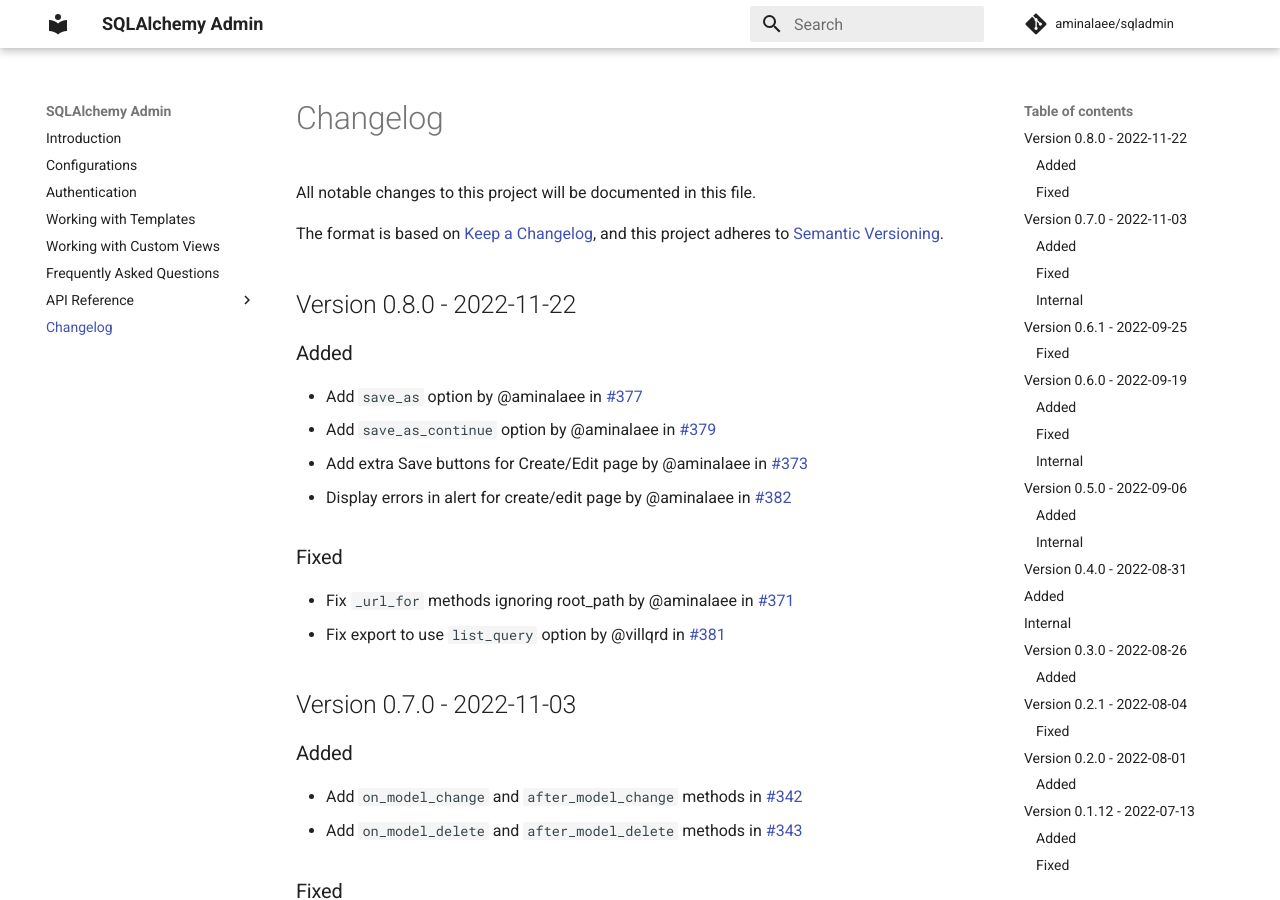
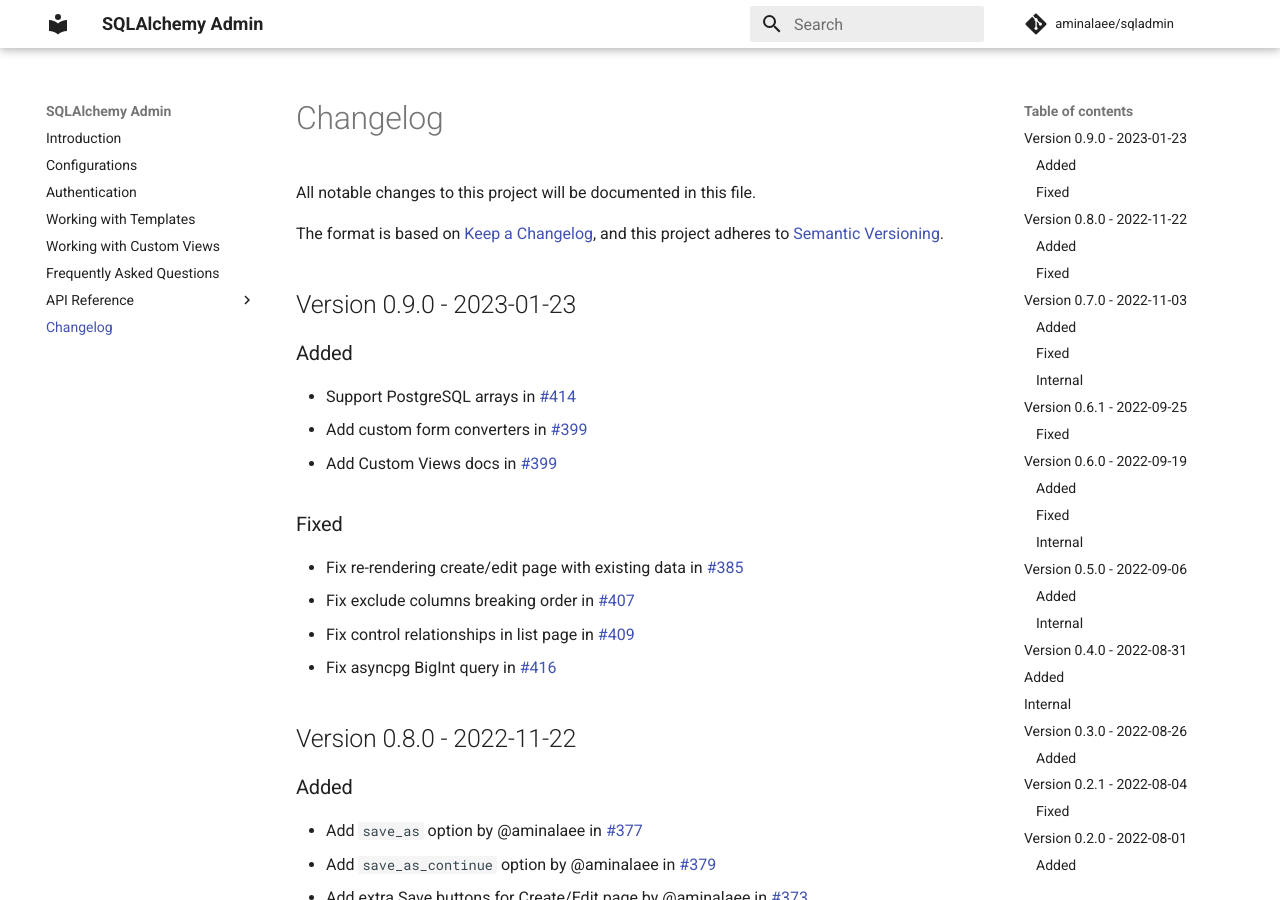
Before and after one commit to aminalaee/sqladmin, an MkDocs documentation site: the page built from docs/changelog.md, in a window 1280 px wide and 900 px high. Built offline with MkDocs 1.6.1 and Material for MkDocs 9.7.7, drawn with Linux system fonts in a browser that asks for light colours; comment, search, counter and statistics services are not loaded.

Commit message:
Version 0.9.0 (#417)

```diff
--- a/docs/changelog.md
+++ b/docs/changelog.md
@@ -3,6 +3,21 @@
 
 The format is based on [Keep a Changelog](https://keepachangelog.com/en/1.0.0/),
 and this project adheres to [Semantic Versioning](https://semver.org/spec/v2.0.0.html).
+
+## Version 0.9.0 - 2023-01-23
+
+### Added
+
+* Support PostgreSQL arrays in [#414](https://github.com/aminalaee/sqladmin/pull/414)
+* Add custom form converters in [#399](https://github.com/aminalaee/sqladmin/pull/399)
+* Add Custom Views docs in [#399](https://github.com/aminalaee/sqladmin/pull/408)
+
+### Fixed
+
+* Fix re-rendering create/edit page with existing data in [#385](https://github.com/aminalaee/sqladmin/pull/385)
+* Fix exclude columns breaking order in [#407](https://github.com/aminalaee/sqladmin/pull/407)
+* Fix control relationships in list page in [#409](https://github.com/aminalaee/sqladmin/pull/409)
+* Fix asyncpg BigInt query in [#416](https://github.com/aminalaee/sqladmin/pull/416)
 
 ## Version 0.8.0 - 2022-11-22
 
--- a/sqladmin/__init__.py
+++ b/sqladmin/__init__.py
@@ -1,7 +1,7 @@
 from sqladmin.application import Admin, expose
 from sqladmin.models import BaseView, ModelAdmin, ModelView
 
-__version__ = "0.8.0"
+__version__ = "0.9.0"
 
 __all__ = [
     "Admin",
```
Also changed, not shown: CHANGELOG.md (+17 -0 lines).
